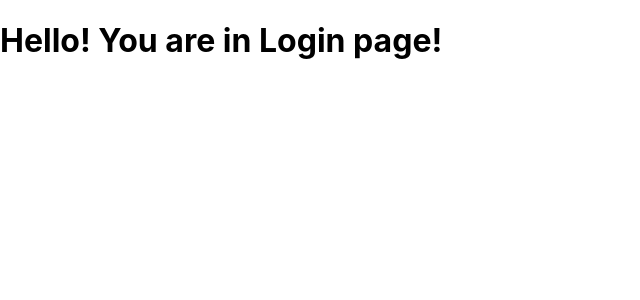
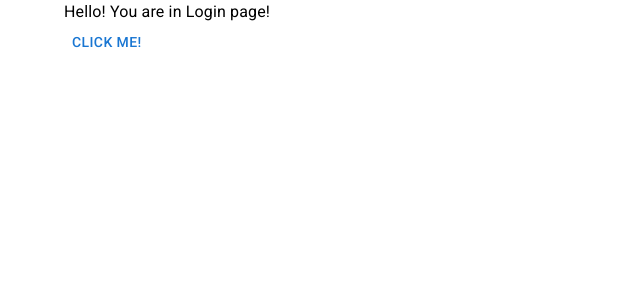
Before and after one commit to wallock-team/wallock-web, a Next.js app: page /login in a window 1280 px wide. Shown: the top 300 px of the page, without its empty margins (0-640 px from the left). Built offline with nearby package versions, Linux system fonts and the light colour scheme.

Commit message:
Install MUI

```diff
--- a/package.json
+++ b/package.json
@@ -9,6 +9,11 @@
     "lint": "next lint"
   },
   "dependencies": {
+    "@emotion/react": "^11.9.3",
+    "@emotion/styled": "^11.9.3",
+    "@fontsource/roboto": "^4.5.7",
+    "@mui/icons-material": "^5.8.4",
+    "@mui/material": "^5.8.7",
     "next": "12.2.0",
     "react": "18.2.0",
     "react-dom": "18.2.0"
--- a/pages/_app.tsx
+++ b/pages/_app.tsx
@@ -1,5 +1,10 @@
 import '../styles/globals.css'
 import type { AppProps } from 'next/app'
+
+import '@fontsource/roboto/300.css';
+import '@fontsource/roboto/400.css';
+import '@fontsource/roboto/500.css';
+import '@fontsource/roboto/700.css';
 
 function MyApp({ Component, pageProps }: AppProps) {
   return <Component {...pageProps} />
--- a/pages/login.tsx
+++ b/pages/login.tsx
@@ -1,7 +1,18 @@
-import { NextPage } from "next";
+import {
+  NextPage
+} from "next";
+
+import {
+  Button, Container, Typography
+} from "@mui/material";
 
 const Login: NextPage = () =>  {
-  return <h1>Hello! You are in Login page!</h1>
+  return (
+    <Container>
+      <Typography>Hello! You are in Login page!</Typography>
+      <Button>Click me!</Button>
+    </Container>
+  );
 }
 
 export default Login
```
Also changed, not shown: 1 other file (tests, documents, lock files or other folders).
